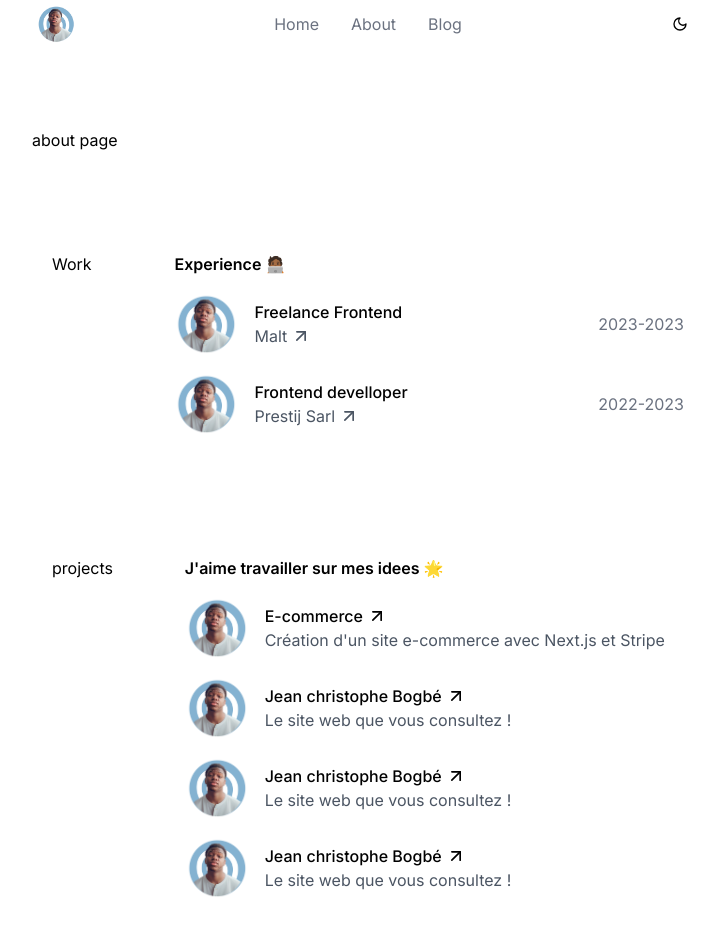
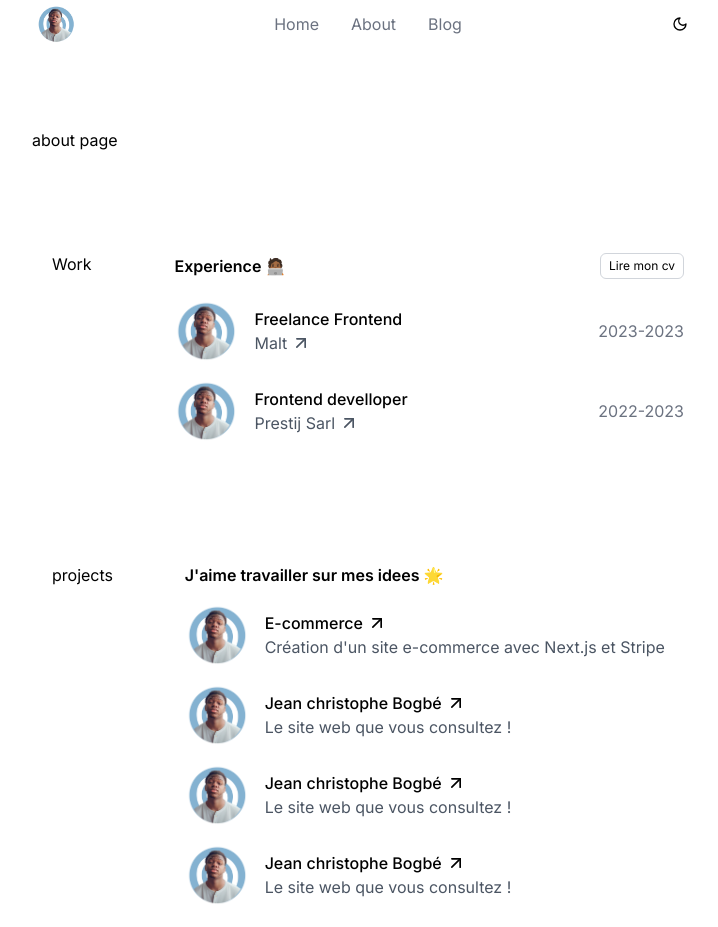
Before and after one commit to jeanchristophe-Git/Portfolio, a Next.js app: page /about in a window 1280 px wide. Shown: the whole page, without its empty margins (272-990 px from the left). Built offline with nearby package versions, Linux system fonts and the light colour scheme.

Commit message:
ajout du boutton read mon cv

```diff
--- a/app/about/page.js
+++ b/app/about/page.js
@@ -9,6 +9,7 @@ import { ArrowUpRight } from "lucide-react";
 import logo from '../../public/profile.png'
 import Link from "next/link";
 import Image from "next/image";
+import Button from "@/components/button";
 
 
 
@@ -44,24 +45,24 @@ export default function PageAbout() {
 
 
 
-    const sideProject=[
+    const sideProject = [
         {
-            id:1,
-            status:"projects ",
-            experience:"J'aime travailler sur mes idees 🌟",
+            id: 1,
+            status: "projects ",
+            experience: "J'aime travailler sur mes idees 🌟",
 
 
             // projet 01
-            title:"E-commerce",
-            description:"Création d'un site e-commerce avec Next.js et Stripe",
-            image:logo,
-            link:"https://github.com/lucidev/e-commerce",
+            title: "E-commerce",
+            description: "Création d'un site e-commerce avec Next.js et Stripe",
+            image: logo,
+            link: "https://github.com/lucidev/e-commerce",
 
             //projet 02
-            title_2:"Jean christophe Bogbé",
-            description_2:"Le site web que vous consultez !",
-            image_2:logo,
-            link_2:"https://github.com/lucidev/e-commerce",
+            title_2: "Jean christophe Bogbé",
+            description_2: "Le site web que vous consultez !",
+            image_2: logo,
+            link_2: "https://github.com/lucidev/e-commerce",
         },
 
     ]
@@ -85,11 +86,20 @@ export default function PageAbout() {
                             <div className=' flex  w-1/12  '  >{projet.status}</div>
                             <div className='mt-2 md:mt-0 w-full' >
 
+                                <div className="flex items-center justify-between " >
+
                                     <h1 className=' font-semibold ' >{projet.experience}</h1>
+
+                                    <Link href="https://read.cv/jeanchristophe" target="_blank"  >
+                                        <Button variant="outline" size="xs" >Lire  mon cv</Button>
+                                    </Link>
+
+                                </div>
+
                                 <p className=' text-gray-500 font-medium ' >{projet.description}</p>
-                                <Link href="/" className=' underline hover:underline-offset-4   ease-in-out  font-medium ' >{projet.suite}</Link>
+                                <Link target="_blank" href="/" className=' underline hover:underline-offset-4   ease-in-out  font-medium ' >{projet.suite}</Link>
 
-                                <div className='flex items-center justify-between w-full mt-4 '>
+                                <div className='flex items-center justify-between w-full mt-5 '>
                                     <div className='flex items-center'>
                                         <Image
                                             className='w-16 h-16 rounded-full'
@@ -121,7 +131,7 @@ export default function PageAbout() {
                                         />
                                         <div className='flex flex-col ml-4'>  {/* Ajout d'une marge à gauche pour espacer */}
                                             <p className='font-medium'>{projet.work_2}</p>  {/* Peut-être ajouter une police différente */}
-                                            <Link href="https://www.prestijsarl.com/" className='text-gray-600         hover:underline gap-1   hover:underline-offset-2 flex   space-x-4 '>{projet.ets_2} <ArrowUpRight className="w-5" /> </Link>  {/* Couleur de texte plus claire */}
+                                            <Link target="_blank" href="https://www.prestijsarl.com/" className='text-gray-600         hover:underline gap-1   hover:underline-offset-2 flex   space-x-4 '>{projet.ets_2} <ArrowUpRight className="w-5" /> </Link>  {/* Couleur de texte plus claire */}
                                         </div>
                                     </div>
                                     <div className='text-gray-500'>
@@ -167,8 +177,8 @@ export default function PageAbout() {
                                             height={64} // Taille plus appropriée pour un avatar
                                         />
                                         <div className='flex flex-col ml-4'>  {/* Ajout d'une marge à gauche pour espacer */}
-                                            <Link href={Sideprojet.link_2}  className='font-medium   hover:underline gap-1   hover:underline-offset-2 flex  space-x-4 '>{Sideprojet.title} <ArrowUpRight className="w-5" /></Link>  {/* Peut-être ajouter une police différente */}
-                                            <p  className='text-gray-600 '>{Sideprojet.description}  </p>  {/* Couleur de texte plus claire */}
+                                            <Link href={Sideprojet.link_2} className='font-medium   hover:underline gap-1   hover:underline-offset-2 flex  space-x-4 '>{Sideprojet.title} <ArrowUpRight className="w-5" /></Link>  {/* Peut-être ajouter une police différente */}
+                                            <p className='text-gray-600 '>{Sideprojet.description}  </p>  {/* Couleur de texte plus claire */}
                                         </div>
                                     </div>
 
@@ -187,7 +197,7 @@ export default function PageAbout() {
                                         />
                                         <div className='flex flex-col ml-4'>  {/* Ajout d'une marge à gauche pour espacer */}
                                             <Link href={Sideprojet.link_2} className='font-medium   hover:underline gap-1   hover:underline-offset-2 flex  space-x-4 '>{Sideprojet.title_2} <ArrowUpRight className="w-5" /></Link>  {/* Peut-être ajouter une police différente */}
-                                            <p  className='text-gray-600 '>{Sideprojet.description_2}  </p>  {/* Couleur de texte plus claire */}
+                                            <p className='text-gray-600 '>{Sideprojet.description_2}  </p>  {/* Couleur de texte plus claire */}
                                         </div>
                                     </div>
 
@@ -209,7 +219,7 @@ export default function PageAbout() {
                                         />
                                         <div className='flex flex-col ml-4'>  {/* Ajout d'une marge à gauche pour espacer */}
                                             <Link href={Sideprojet.link_2} className='font-medium   hover:underline gap-1   hover:underline-offset-2 flex  space-x-4 '>{Sideprojet.title_2} <ArrowUpRight className="w-5" /></Link>  {/* Peut-être ajouter une police différente */}
-                                            <p  className='text-gray-600 '>{Sideprojet.description_2}  </p>  {/* Couleur de texte plus claire */}
+                                            <p className='text-gray-600 '>{Sideprojet.description_2}  </p>  {/* Couleur de texte plus claire */}
                                         </div>
                                     </div>
 
@@ -231,7 +241,7 @@ export default function PageAbout() {
                                         />
                                         <div className='flex flex-col ml-4'>  {/* Ajout d'une marge à gauche pour espacer */}
                                             <Link href={Sideprojet.link_2} className='font-medium   hover:underline gap-1   hover:underline-offset-2 flex  space-x-4 '>{Sideprojet.title_2} <ArrowUpRight className="w-5" /></Link>  {/* Peut-être ajouter une police différente */}
-                                            <p  className='text-gray-600 '>{Sideprojet.description_2}  </p>  {/* Couleur de texte plus claire */}
+                                            <p className='text-gray-600 '>{Sideprojet.description_2}  </p>  {/* Couleur de texte plus claire */}
                                         </div>
                                     </div>
 
--- a/app/blog/page.js
+++ b/app/blog/page.js
@@ -19,7 +19,7 @@ export default function BlogPage() {
                         <div className="mt-4">
                             <p className="text-green-400 dark:text-green-600 ">$ npm install BlogPage </p>
                             <p className="text-red-500  dark:text-red-600 ">× ./app/blog/page.js Error: </p>
-                            <p className="text-white dark:text-slate-800 ">Bahh j'ai la flemme mais t'inquiete le blog arrive tres vite 🤣 </p>
+                            <p className="text-white dark:text-slate-800 ">Bahh j'ai la flemme mais t'inquiète le blog arrive tres vite 🤣 </p>
                             <p className="text-green-400 dark:text-green-600 ">$</p>
                         </div>
                     </aside>
--- a/app/layout.js
+++ b/app/layout.js
@@ -5,8 +5,9 @@ import useServerDarkMode from "@/hooks/use-server-dark-mode";
 const inter = Inter({ subsets: ["latin"] });
 
 export const metadata = {
-  title: "Create Next App",
-  description: "Generated by create next app",
+  title: "Jean Christophe Désire Bogbé",
+  description: "Portfolio-Jean christophe Bogbé",
+
 };
 
 export default function RootLayout({ children }) {
--- a/components/header.js
+++ b/components/header.js
@@ -12,7 +12,7 @@ export default function HeaderSection() {
       <NavSection/>
       <div className=" ml-5 md:ml-0 mt-32 w-full   " >
         <div className="flex space-x-2 items-center " >
-        <h1 className="  font-medium text-slate-800 dark:text-slate-200  " >Jean Christophe Désiré Bogbé </h1>
+        <h1 className="  font-medium text-slate-800 dark:text-slate-200 ">Jean Christophe Désiré Bogbé </h1>
         <BadgeCheck  className=" w-5 text-blue-600  "  />
         </div>
         <p className="text-gray-500" >Je conçois & construis des interfaces </p>
--- a/components/nav.js
+++ b/components/nav.js
@@ -1,7 +1,7 @@
 import Image from "next/image";
 import Link from "next/link";
 import profilPic from '../public/profile.png';
-import DarkModeToggle from "./dar-mode-toogle";
+import DarkModeToggle from "./dark-mode-toogle";
 
 export default function NavSection() {
   return (
```
Also changed, not shown: components/dark-mode-toogle.js (renamed from components/dar-mode-toogle.js). Lines whose indentation alone changed are shown as unchanged.
